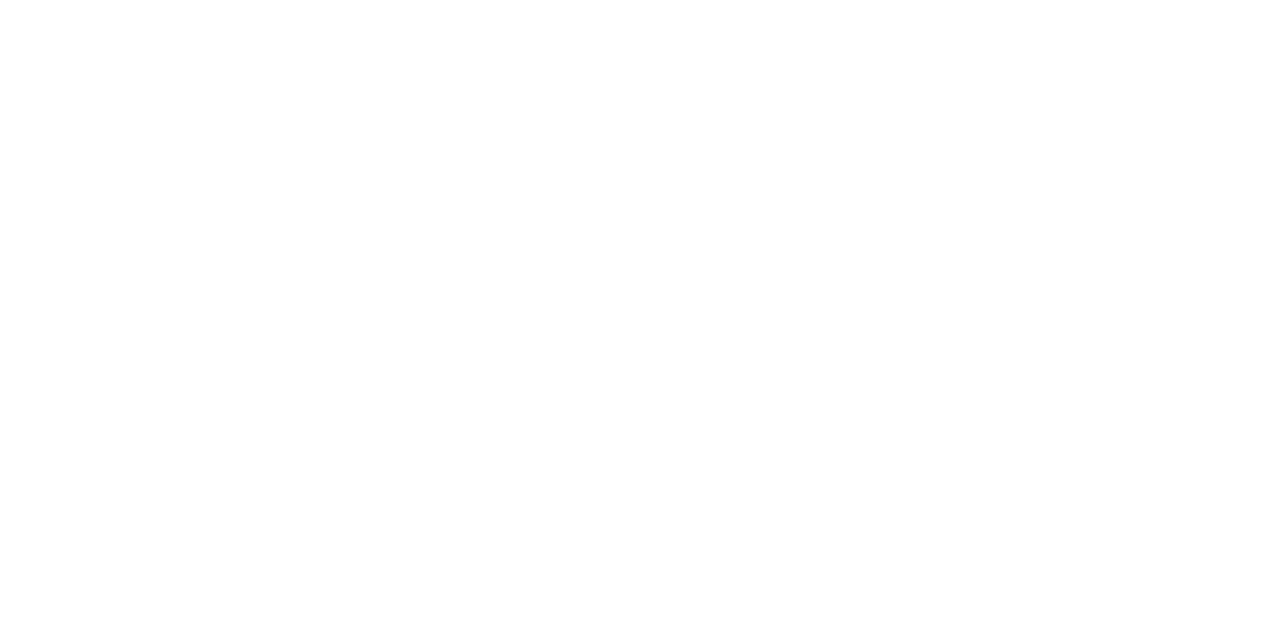
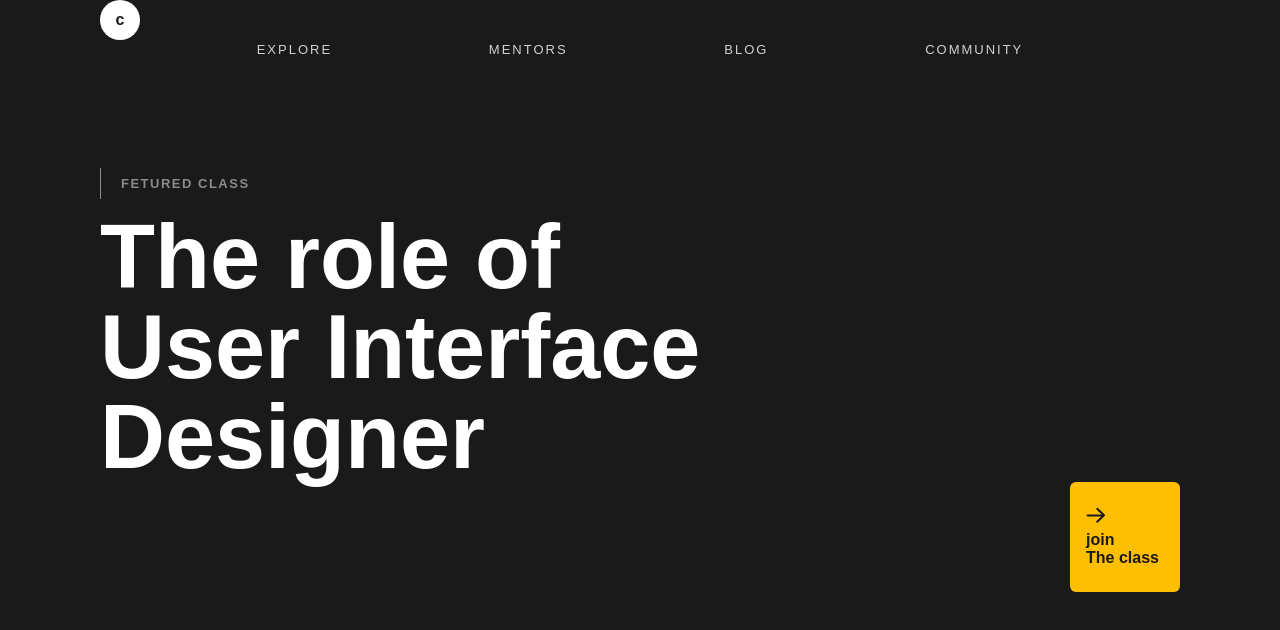
Before and after one commit to maxsieger/Design-kurs, a plain HTML site: page index.html in a window 1280 px wide. Drawn offline with Linux system fonts and the light colour scheme.

Commit message:
commit 3
3

```diff
--- a/index.html
+++ b/index.html
@@ -3,9 +3,44 @@
 <head>
     <meta charset="UTF-8">
     <meta name="viewport" content="width=device-width, initial-scale=1.0">
+    <link rel="stylesheet" href="style.css">
     <title>Сайт везитка</title>
 </head>
 <body>
+    <header>
+        <div class="container">
+            <nav clasvs="navigation">
+                <a href="#" class="logo">c</a>
+                <ul class="navigation-holder">
+                    <li class="nav-links">
+                        <a href="#">Explore</a>
+                    </li>
+                    <li class="nav-links">
+                        <a href="#">Mentors</a>
+                    </li>
+                    <li class="nav-links">
+                        <a href="#">Blog</a>
+                    </li>
+                    <li class="nav-links">
+                        <a href="#">Community</a>
+                    </li>
+                </ul>
+            </nav>
+            <!--End navigation-->
+            <section class="header-title">
+                <span class="header-subtitle-text">fetured class</span>
+                <h1 class="htt">
+                    The role of
+                    User Interface
+                    Designer
+                </h1>
 
+                <a href="#" class="join">
+                    <img src="img/icons/arrow.svg" alt="">
+                    <span class="join-text">join <br> The class</span>
+                </a>
+            </section>
+        </div>
+    </header>
 </body>
 </html>
--- a/style.css
+++ b/style.css
@@ -0,0 +1,97 @@
+* {
+    box-sizing: border-box;
+    margin: 0;
+    font-family: Arial, Helvetica, sans-serif;
+}
+
+.container {
+    max-width: 1080px;
+    margin: 0 auto;
+}
+
+/* Header */
+.header {
+    background-color: #1A1A1A;
+    padding-top: 36px;
+    padding-bottom: 200px;
+}
+
+.navigation {
+    display: flex;
+    justify-content: space-evenly;
+    align-items: center;
+}
+
+.logo {
+    width: 40px;
+    height: 40px;
+    border-radius: 50%;
+    background-color: #fff;
+    display: flex;
+    justify-content: center;
+    align-items: center;
+    text-decoration: none;
+    color: #1A1A1A;
+    font-weight: bold;
+}
+
+.navigation-holder {
+    list-style-type: none;
+    padding: 0;
+    display: flex;
+    flex-grow: 1;
+    justify-content: space-evenly;
+}
+
+.nav-links a {
+    text-decoration: none;
+    color: #D1D1D1;
+    text-transform: uppercase;
+    letter-spacing: 2px;
+    font-size: 13px;
+}
+
+.header-title {
+    margin-top: 110px;
+    margin-bottom: 80px;
+    position: relative;
+}
+
+.header-subtitle-text {
+    display: inline-block;
+    border-left: 1px solid #8c8c8c;
+    padding: 8px 0 8px 20px;
+    color: #8c8c8c;
+    font-weight: bold;
+    text-transform: uppercase;
+    font-size: 13px;
+    letter-spacing: 1.5px;
+    margin-bottom: 13px;
+}
+.htt {
+    font-size: 90px;
+    font-weight: bold;
+    color: #fff;
+    max-width: 620px;
+    line-height: 1;
+}
+
+.join {
+background-color: #febe02;
+position: absolute;
+right: 0;
+width: 110px;
+height: 110px;
+padding: 16px;
+display: flex;
+flex-direction: column;
+justify-content: space-evenly;
+align-items: flex-start;
+text-decoration: none;
+color: #1A1A1A;
+font-weight: bold;
+border-radius: 6px;
+}
+body {
+    background-color: #1A1A1A;
+}
```
